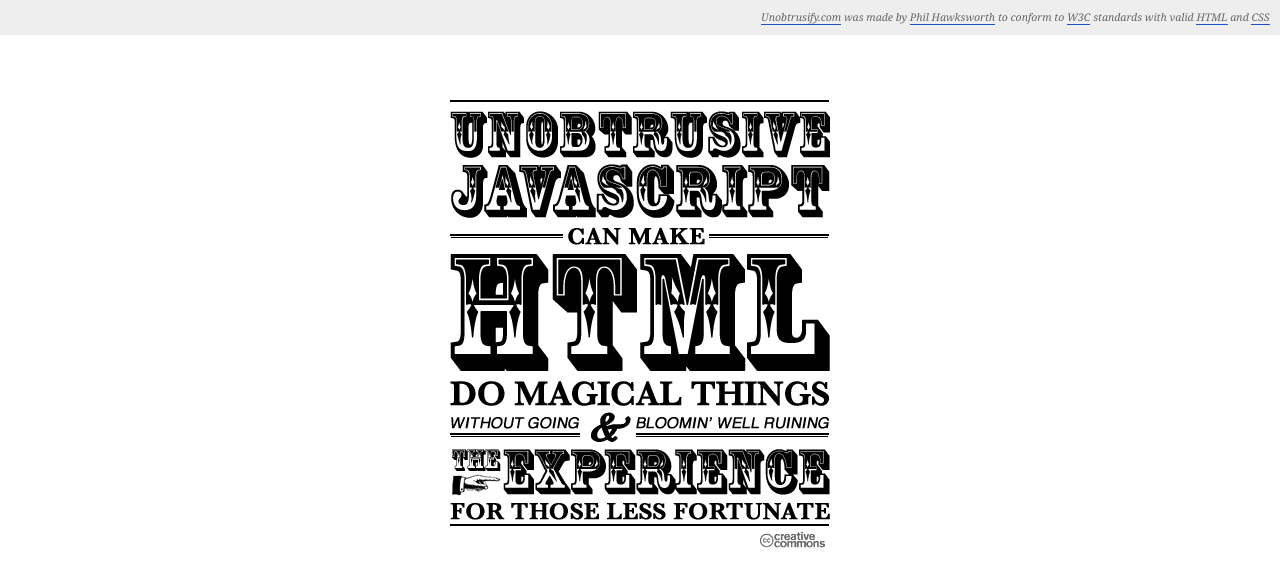
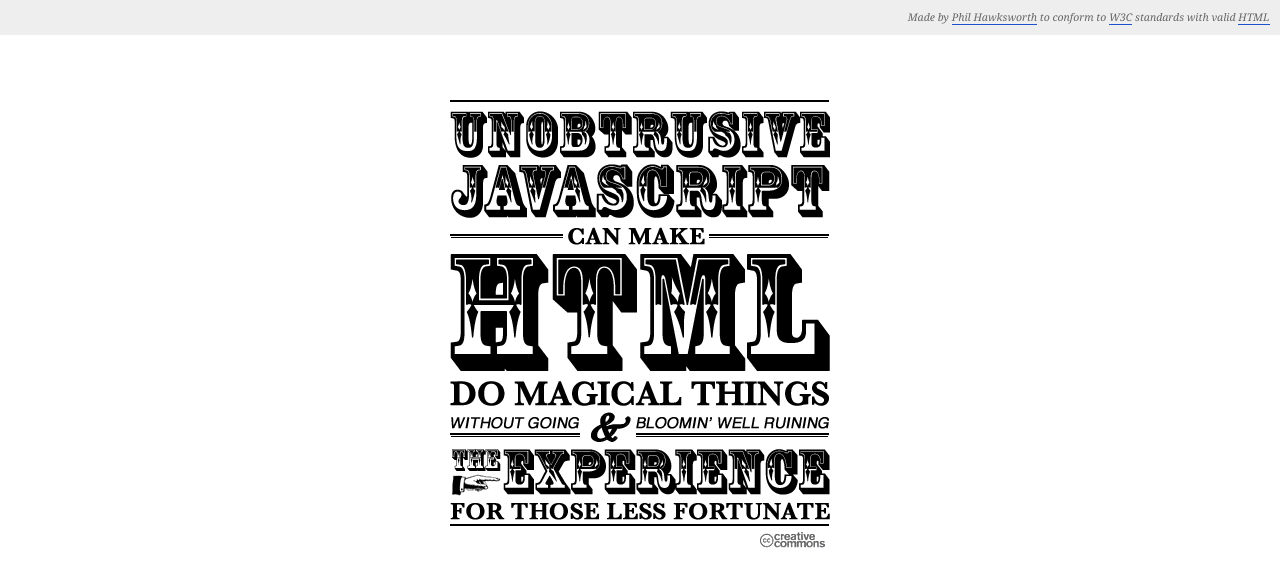
Before and after one commit to philhawksworth/Unobtrusify.com, a website: page dist/index.html in a window 1280 px wide. Drawn offline with nearby package versions, Linux system fonts and the light colour scheme.

Commit message:
trimmed banner

```diff
--- a/dist/index.html
+++ b/dist/index.html
@@ -37,7 +37,7 @@
 	</div>
 	<div id='banner'>
 		<p>
-			<a href="http://unobtrusify.com" title="Unobtrusify.com - Unobtrusive Javascript for Progressive Enhancement">Unobtrusify.com</a> was made by <a href="http://hawksworx.com/" title="Hawksworx" rel="me">Phil Hawksworth</a> to conform to <a href="http://www.w3.org/" title="World Wide Web Consortium - Web Standards">W3C</a> standards with valid <a href='http://validator.w3.org/check?uri=referer' title='valid HTML'>HTML</a> and <a href='http://jigsaw.w3.org/css-validator/validator?uri=unobtrusify.com' title='valid CSS'>CSS</a>
+			Made by <a href="http://hawksworx.com/" title="Hawksworx" rel="me">Phil Hawksworth</a> to conform to <a href="http://www.w3.org/" title="World Wide Web Consortium - Web Standards">W3C</a> standards with valid <a href='http://validator.w3.org/check?uri=referer' title='valid HTML'>HTML</a>
 		</p>
 	</div>
 	<script src="http://ajax.googleapis.com/ajax/libs/jquery/1.3.2/jquery.min.js" type="text/javascript"></script>
```
Also changed, not shown: dist/justhtml.html (+1 -1 lines), dist/withcss.html (+1 -1 lines).
